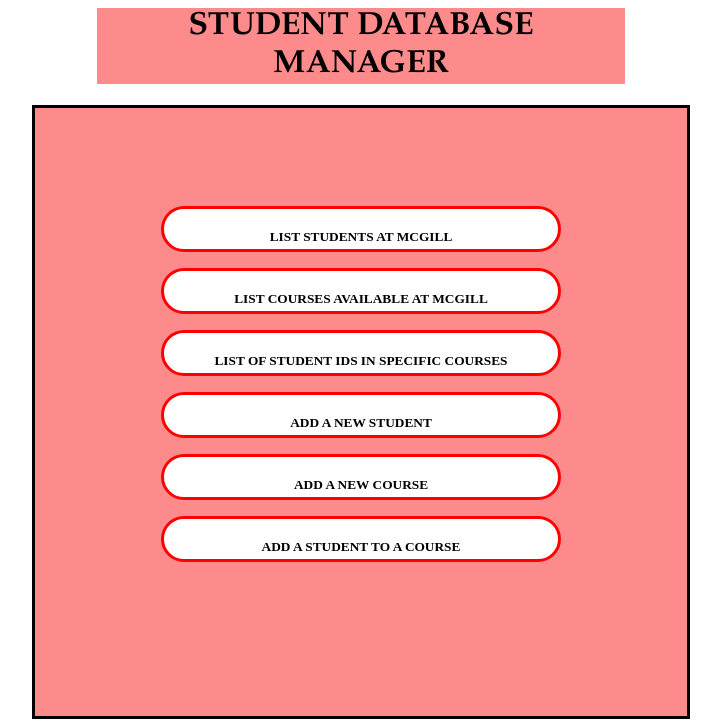
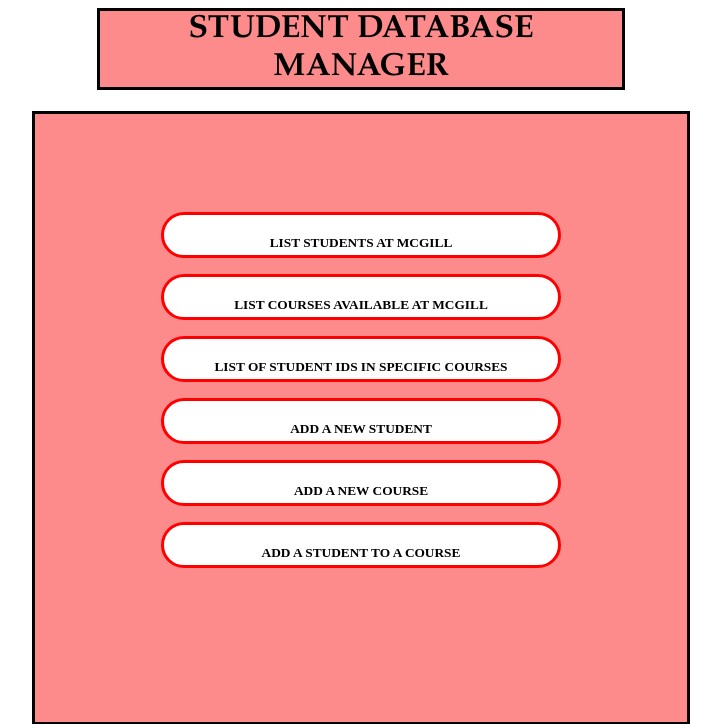
Before and after one commit to rajkirpa/CodeJam22, a Django app: page /homepage in a window 1280 px wide. Shown: the top 724 px of the page, without its empty margins (279-1000 px from the left). Run offline with Django 4.2, Linux system fonts and the light colour scheme.

Commit message:
Update homepage.html

```diff
--- a/CodeJam2022/myapp/templates/myapp/homepage.html
+++ b/CodeJam2022/myapp/templates/myapp/homepage.html
@@ -65,7 +65,7 @@ button:hover {
 }
 </style>
 <body style="background-color: rgb(255, 255, 255)">
-    <h1 style="color:rgb(0, 0, 0);text-align: center;border: 3px black; font-family:Palatino;margin-left: 368px;margin-right: 368px;background-color: rgb(253, 139, 139);">STUDENT DATABASE MANAGER</h1>
+    <h1 style="color:rgb(0, 0, 0);text-align: center;border: 3px solid black; font-family:Palatino;margin-left: 368px;margin-right: 368px;background-color: rgb(253, 139, 139);">STUDENT DATABASE MANAGER</h1>
     <div class="container">
         <div class="text_field">
             <!-- <a href="{% url 'users' %}">List of students at McGill</a> <br>
```
